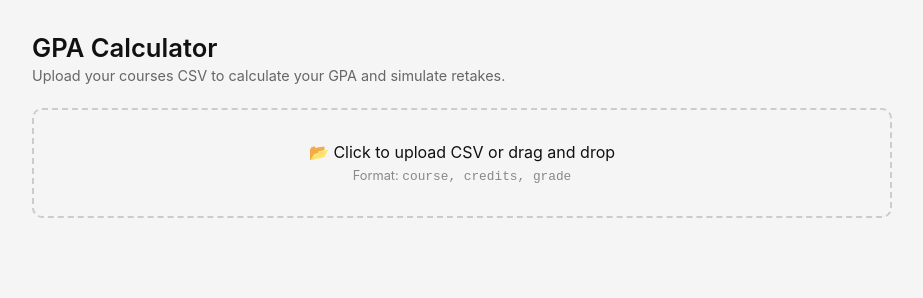
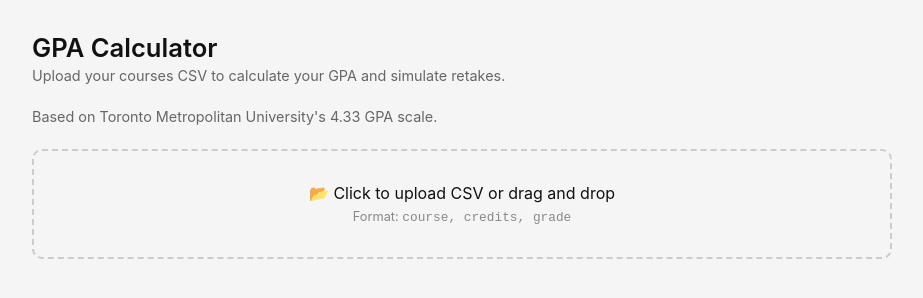
Before and after one commit to madesh404/gpa-calculator, a plain HTML site: page index.html in a window 1280 px wide. Shown: the whole page, without its empty margins (178-1101 px from the left). Drawn offline with Linux system fonts and the light colour scheme.

Commit message:
added description

```diff
--- a/index.html
+++ b/index.html
@@ -9,6 +9,7 @@
   <div class="container">
     <h1>GPA Calculator</h1>
     <p class="subtitle">Upload your courses CSV to calculate your GPA and simulate retakes.</p>
+    <p class="subtitle">Based on Toronto Metropolitan University's 4.33 GPA scale.</p>
 
     <div class="upload-area" id="drop-zone">
       <p>📂 Click to upload CSV or drag and drop</p>
```
